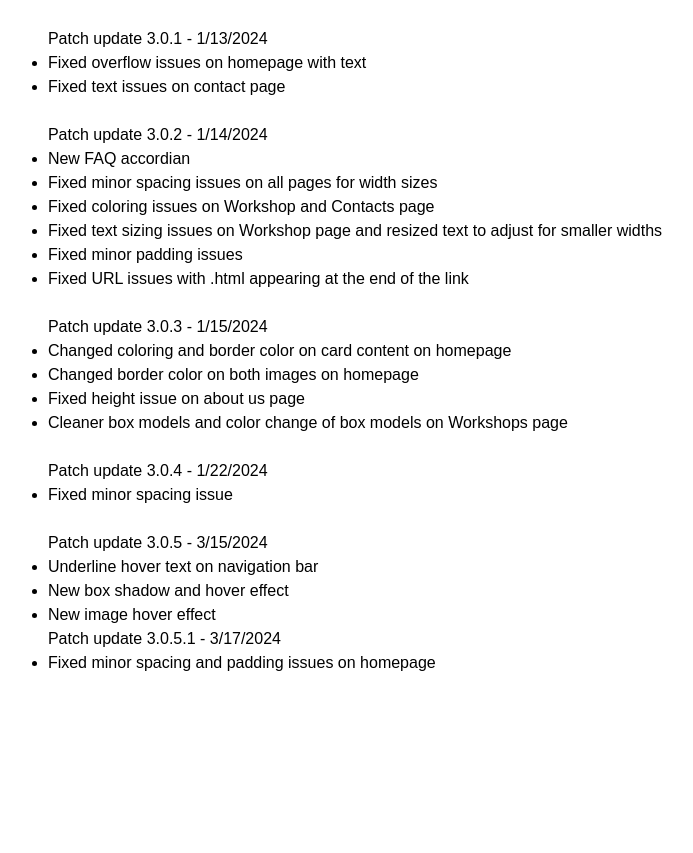
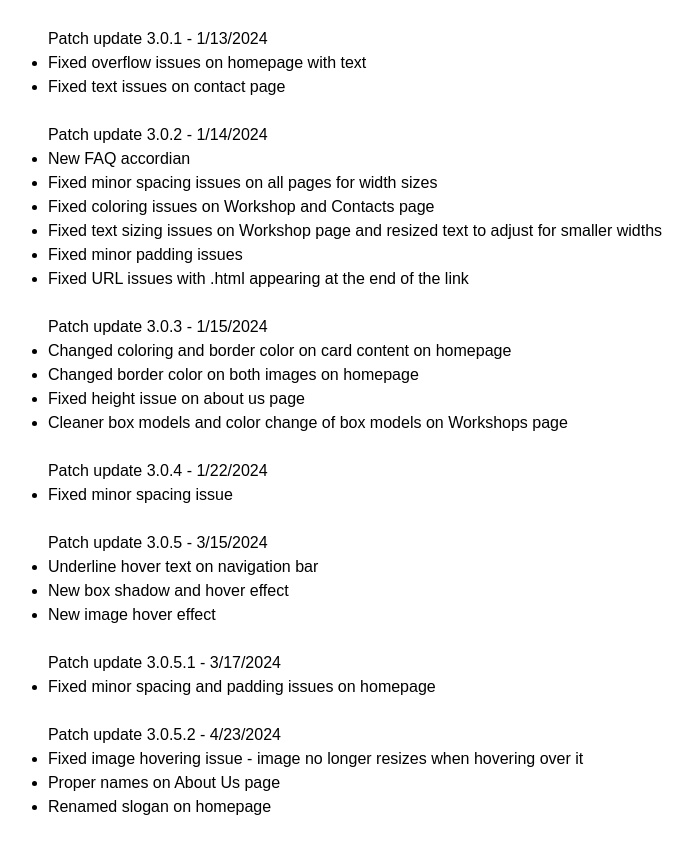
Before and after one commit to SwiftCode123/girlyoumatter, a plain HTML site: page bupdates.html in a window 1280 px wide. Shown: the part 587-1440 px from the top of the page, without its empty margins (285-978 px from the left). Before the commit the page ends 1311 px from the top, so only its background shows below. Drawn offline with Linux system fonts and the light colour scheme.

Commit message:
Update bupdates.html

```diff
--- a/bupdates.html
+++ b/bupdates.html
@@ -40,7 +40,7 @@
             Website Version 3.0.0 - January 8th, 2024 (01/08/2024)
             <br>
             <br>
-            Current Version - 3.0.5.1
+            Current Version - 3.0.5.2
             <br>
             <br>
             Bug Fixes: <br>
@@ -84,9 +84,18 @@
               <li>New image hover effect</li>
             </ul>
 
+            <br>
             <ul>
               Patch update 3.0.5.1 - 3/17/2024
               <li>Fixed minor spacing and padding issues on homepage</li>
+            </ul>
+
+            <br>
+            <ul>
+              Patch update 3.0.5.2 - 4/23/2024
+              <li>Fixed image hovering issue - image no longer resizes when hovering over it</li>
+              <li>Proper names on About Us page</li>
+              <li>Renamed slogan on homepage</li>
             </ul>
 
             <br>
```
